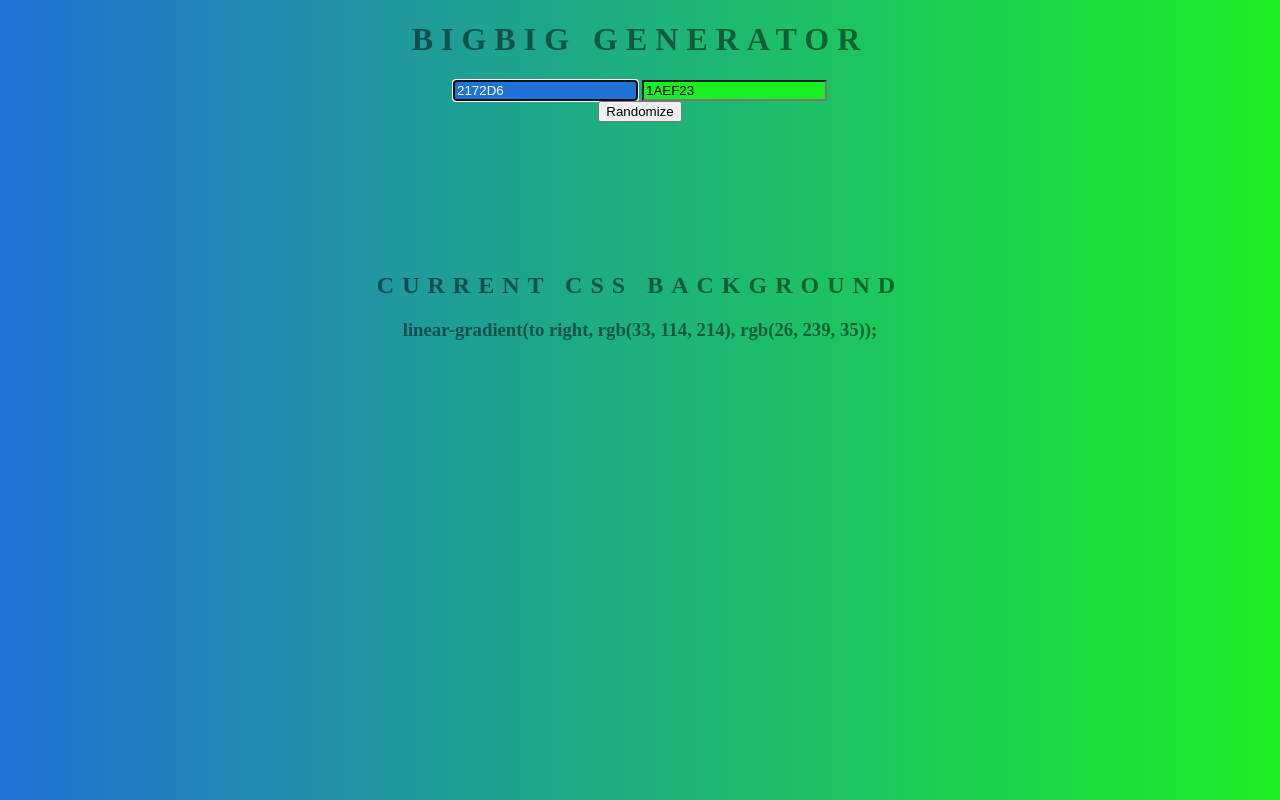
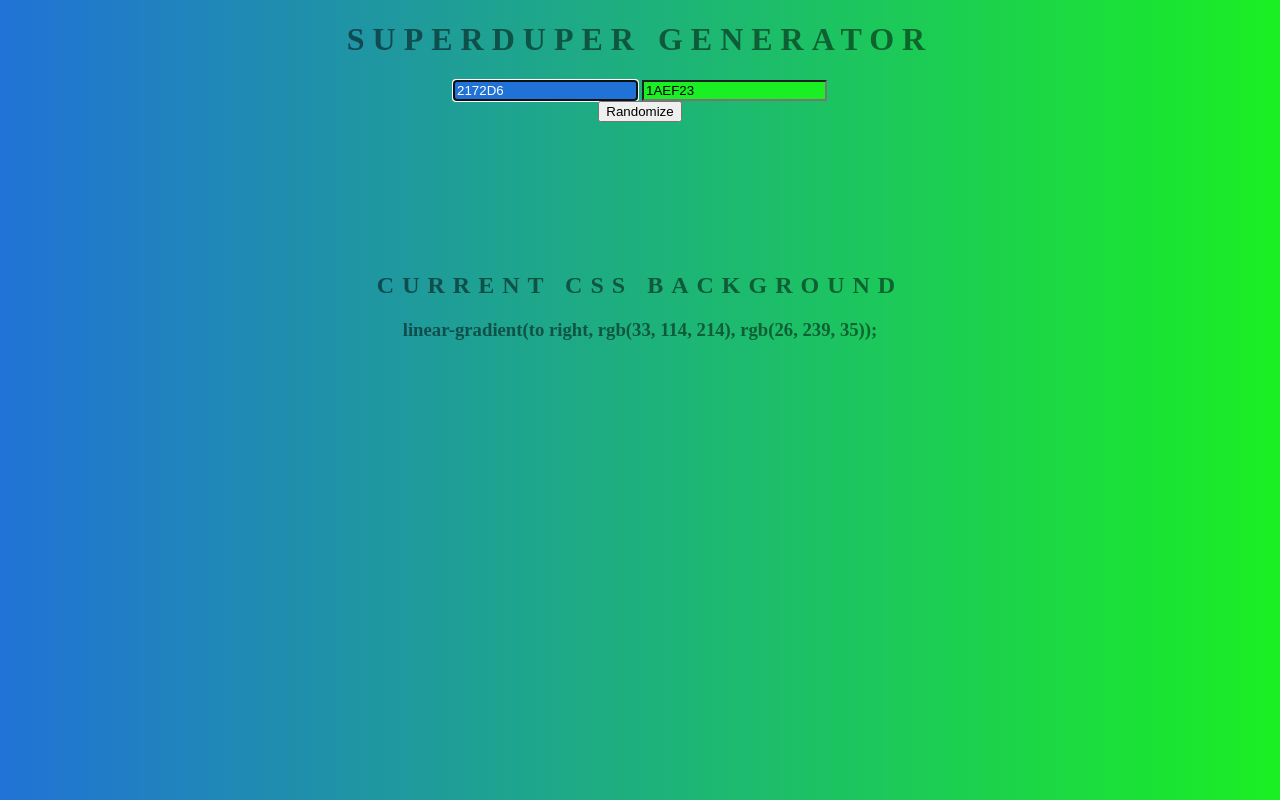
Before and after one commit to sexling/gradient, a plain HTML site: page index.html in a window 1280 px wide. Drawn offline with Linux system fonts and the light colour scheme.

Commit message:
changed big title

```diff
--- a/index.html
+++ b/index.html
@@ -8,7 +8,7 @@
   <title>CSS Gradient Generator</title>
 </head>
 <body class="page-color">
-  <h1>BigBig Generator</h1>
+  <h1>SuperDuper Generator</h1>
   <input class="jscolor {onFineChange:'updateColorWindowListener1(this)'} color1" name="color1" value="#ffffff">
   <input class="jscolor {onFineChange:'updateColorWindowListener2(this)'} color2" name="color2" value="#ffffff">
   <br>
```
